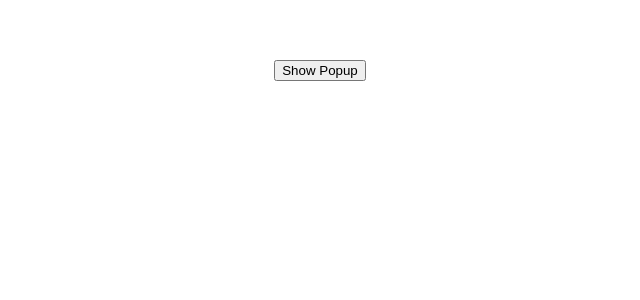
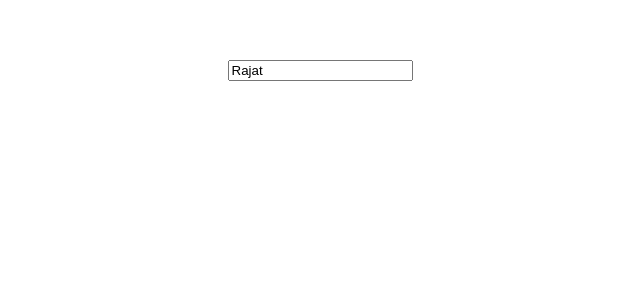
Before and after one commit to rajat2502/Learning_Vuejs, a Vue app in the folder hello-vue-2/: page / in a window 1280 px wide. Shown: the top 300 px of the page, without its empty margins (320-960 px from the left). Built offline with nearby package versions, Linux system fonts and the light colour scheme.

Commit message:
v-model and emits

```diff
--- a/hello-vue-2/src/App.vue
+++ b/hello-vue-2/src/App.vue
@@ -8,35 +8,43 @@
   <!-- <h2>App component {{ name }}</h2>
   <ComponentC /> -->
 
-  <button @click="showPopup = true" :disabled="showPopup">Show Popup</button>
-  <Popup v-if="showPopup" @closePopup="closePopup" />
+  <!-- <button @click="showPopup = true" :disabled="showPopup">Show Popup</button>
+  <Popup v-if="showPopup" @closePopup="closePopup" /> -->
+
+  <Input v-model="name" />
 </template>
 
 <script>
 // import Greet from './components/Greet.vue';
 // import Article from './components/Article.vue';
 // import ComponentC from './components/ComponentC.vue';
-import Popup from './components/Popup.vue';
+// import Popup from './components/Popup.vue';
+import Input from './components/Input.vue';
 
 export default {
   name: 'App',
   data() {
     return {
-      name: 'Keshav',
+      name: 'Rajat',
       heroName: 'Motu',
       showPopup: false,
     };
   },
   methods: {
-    closePopup(name) {
-      console.log(name);
-      this.showPopup = false;
+    // closePopup(name) {
+    //   console.log(name);
+    //   this.showPopup = false;
+    // },
+  },
+  // provide() {
+  //   return { username: this.name };
+  // },
+  components: { Input },
+  watch: {
+    name(newValue) {
+      console.log(newValue);
     },
   },
-  provide() {
-    return { username: this.name };
-  },
-  components: { Popup },
 };
 </script>
 
--- /dev/null
+++ b/hello-vue-2/src/components/Input.vue
@@ -0,0 +1,20 @@
+<template>
+  <div>
+    <input
+      type="text"
+      :value="modelValue"
+      @input="$emit('update:modelValue', $event.target.value)"
+    />
+  </div>
+</template>
+
+<script>
+export default {
+  name: 'Input',
+  props: {
+    modelValue: String,
+  },
+};
+</script>
+
+<style scoped></style>
```
